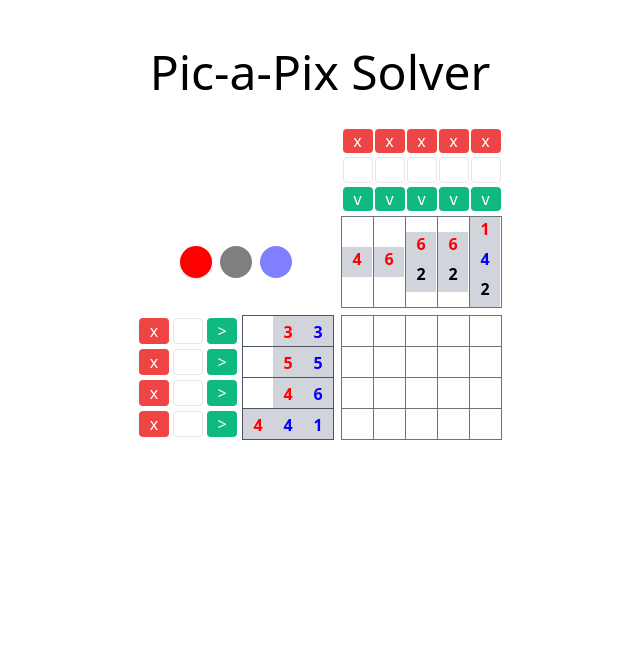
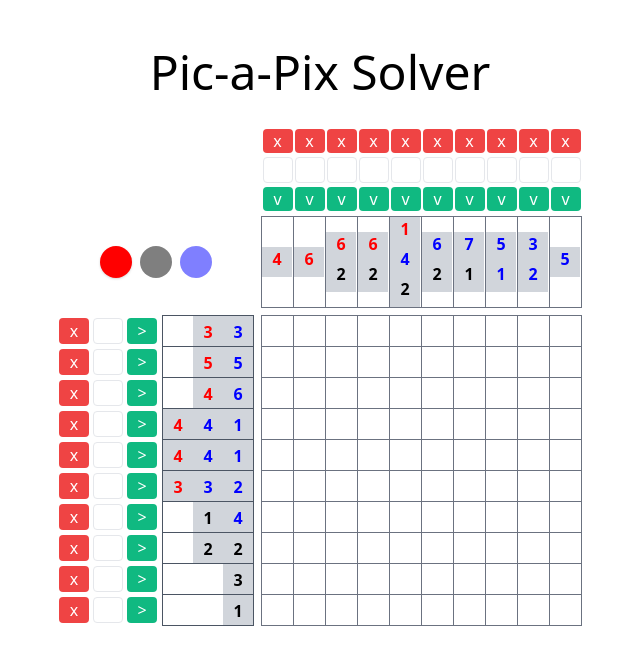
Before and after one commit to jsborjesson/conceptis-puzzle-solver, a Vue app: page /pic-a-pix in a window 1280 px wide. Shown: the top 664 px of the page, without its empty margins (320-960 px from the left). Built offline with nearby package versions, Linux system fonts and the light colour scheme.

Commit message:
Finish example puzzle

```diff
--- a/src/pic-a-pix/PicAPix.vue
+++ b/src/pic-a-pix/PicAPix.vue
@@ -123,12 +123,23 @@ const example: Puzzle = {
     [{ number: 6, color: "red" }, { number: 2, color: "black" }],
     [{ number: 6, color: "red" }, { number: 2, color: "black" }],
     [{ number: 1, color: "red" }, { number: 4, color: "blue" }, { number: 2, color: "black" }],
+    [{ number: 6, color: "blue" }, { number: 2, color: "black" }],
+    [{ number: 7, color: "blue" }, { number: 1, color: "black" }],
+    [{ number: 5, color: "blue" }, { number: 1, color: "blue" }],
+    [{ number: 3, color: "blue" }, { number: 2, color: "blue" }],
+    [{ number: 5, color: "blue" }],
   ],
   horizontal: [
     [{ number: 3, color: "red" }, { number: 3, color: "blue" }],
     [{ number: 5, color: "red" }, { number: 5, color: "blue" }],
     [{ number: 4, color: "red" }, { number: 6, color: "blue" }],
     [{ number: 4, color: "red" }, { number: 4, color: "blue" }, { number: 1, color: "blue" }],
+    [{ number: 4, color: "red" }, { number: 4, color: "blue" }, { number: 1, color: "blue" }],
+    [{ number: 3, color: "red" }, { number: 3, color: "blue" }, { number: 2, color: "blue" }],
+    [{ number: 1, color: "black" }, { number: 4, color: "blue" }],
+    [{ number: 2, color: "black" }, { number: 2, color: "black" }],
+    [{ number: 3, color: "black" }],
+    [{ number: 1, color: "black" }],
   ],
 };
 
```
